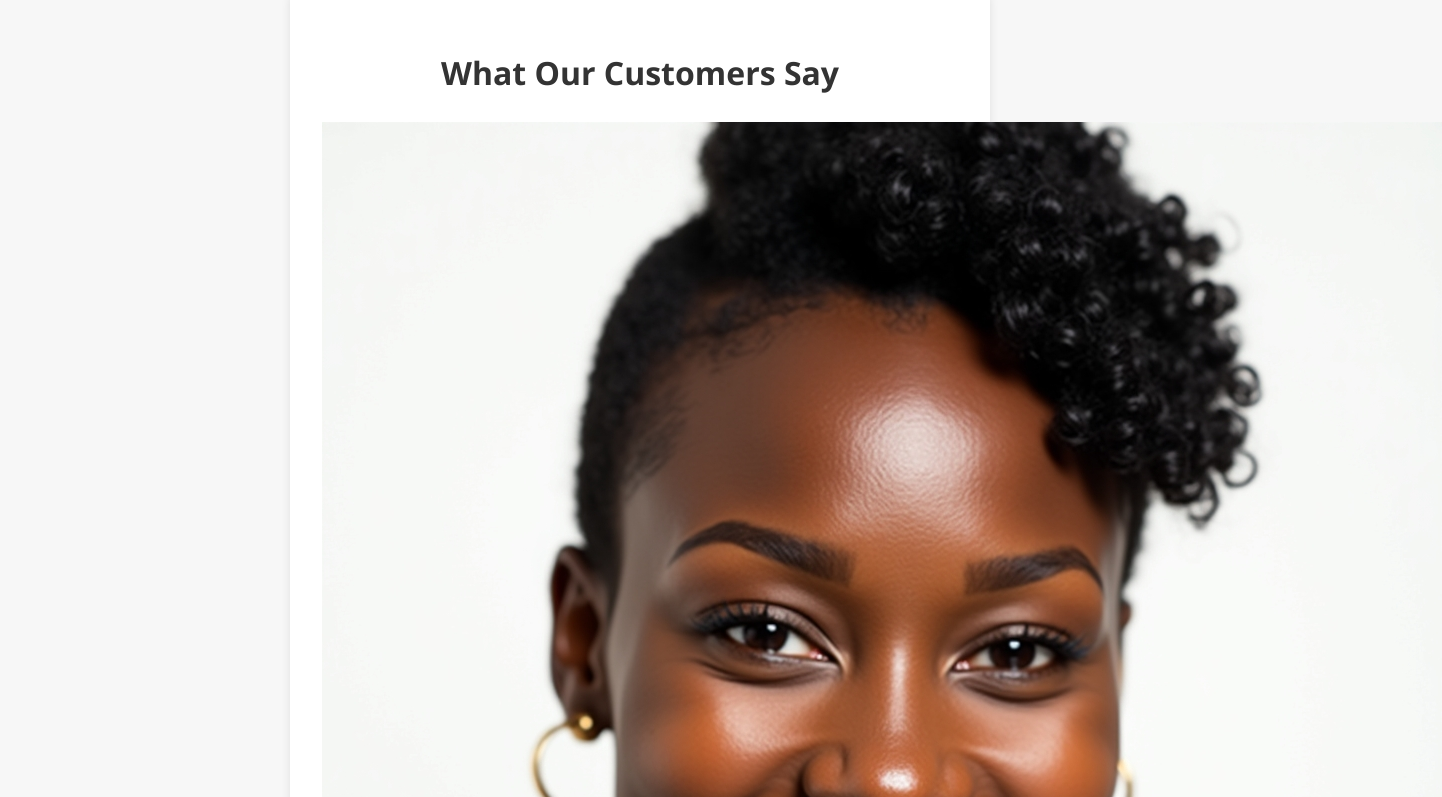
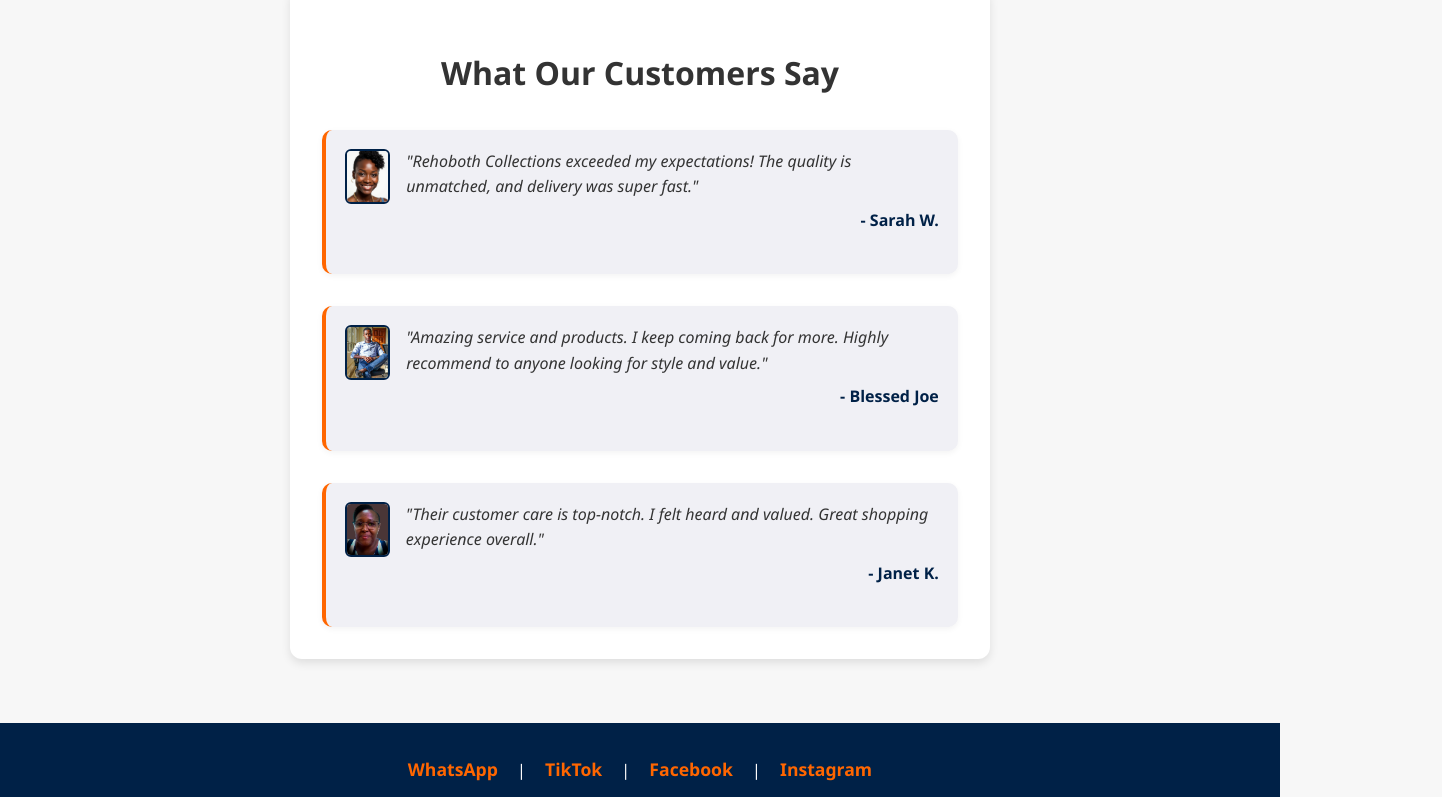
Before and after one commit to BlessedJoe254/Rehoboth-Collections-Shop, a plain HTML site: page contact.html in a window 1280 px wide. Shown: the part 1540-2337 px from the top of the page, 1442 px wide, since content can reach past the window. Drawn offline with Linux system fonts and the light colour scheme.

Commit message:
Add files via upload

```diff
--- a/styles.css
+++ b/styles.css
@@ -487,3 +487,99 @@
     padding: 1.5rem;
   }
 }
+.testimonials {
+  display: flex;
+  flex-direction: column;
+  gap: 1.5rem;
+  margin-top: 2rem;
+}
+
+.testimonial {
+  background-color: #f0f0f5;
+  padding: 1.5rem;
+  border-left: 5px solid #ff6600;
+  border-radius: 10px;
+  font-style: italic;
+  box-shadow: 0 2px 6px rgba(0,0,0,0.05);
+}
+
+.testimonial h4 {
+  margin-top: 1rem;
+  font-weight: 700;
+  font-style: normal;
+  color: #002147;
+  text-align: right;
+}
+.testimonials {
+  display: flex;
+  flex-direction: column;
+  gap: 2rem;
+  margin-top: 2rem;
+}
+
+.testimonial {
+  display: flex;
+  align-items: flex-start;
+  background-color: #f0f0f5;
+  padding: 1.5rem;
+  border-left: 5px solid #ff6600;
+  border-radius: 10px;
+  box-shadow: 0 2px 6px rgba(0,0,0,0.05);
+}
+
+.testimonial-img {
+  width: 60px;
+  height: 60px;
+  border-radius: 50%;
+  margin-right: 1rem;
+  object-fit: cover;
+  border: 2px solid #002147;
+}
+
+.testimonial-text p {
+  font-style: italic;
+  margin: 0;
+}
+
+.testimonial-text h4 {
+  margin-top: 0.5rem;
+  font-weight: 700;
+  color: #002147;
+  font-style: normal;
+}
+.testimonials {
+  display: flex;
+  flex-direction: column;
+  gap: 2rem;
+  margin-top: 2rem;
+}
+
+.testimonial {
+  display: flex;
+  align-items: flex-start;
+  background-color: #f0f0f5;
+  padding: 1.2rem;
+  border-left: 4px solid #ff6600;
+  border-radius: 10px;
+  box-shadow: 0 2px 6px rgba(0,0,0,0.05);
+}
+
+.testimonial-img {
+  width: 45px; /* Passport photo size */
+  height: 55px;
+  object-fit: cover;
+  border-radius: 6px; /* Slightly rounded like a real passport photo */
+  margin-right: 1rem;
+  border: 2px solid #002147;
+}
+
+.testimonial-text p {
+  font-style: italic;
+  margin: 0;
+}
+
+.testimonial-text h4 {
+  margin-top: 0.5rem;
+  font-weight: 700;
+  color: #002147;
+}
--- a/thankyou1.html
+++ b/thankyou1.html
@@ -5,94 +5,88 @@
   <meta name="viewport" content="width=device-width, initial-scale=1.0"/>
   <title>Thank You - Rehoboth Collections</title>
   <link rel="stylesheet" href="styles.css" />
+  <script src="https://cdnjs.cloudflare.com/ajax/libs/jspdf/2.5.1/jspdf.umd.min.js"></script>
   <style>
     body {
       font-family: 'Segoe UI', sans-serif;
-      margin: 0;
-      padding: 0;
-      background: #f7f7f7;
+      background-color: #f7f7f7;
+      text-align: center;
+      padding: 4rem 2rem;
     }
-
-    .thank-you-container {
-      max-width: 700px;
-      margin: 5rem auto;
+    .container {
+      max-width: 600px;
       background: white;
-      padding: 3rem 2rem;
-      text-align: center;
-      border-radius: 12px;
-      box-shadow: 0 4px 12px rgba(0, 0, 0, 0.1);
+      margin: auto;
+      padding: 2rem;
+      border-radius: 10px;
+      box-shadow: 0 0 10px rgba(0,0,0,0.1);
     }
-
-    .thank-you-container img {
-      width: 80px;
-      margin-bottom: 1.5rem;
+    h1 {
+      color: #28a745;
     }
-
-    .thank-you-container h2 {
-      font-size: 2rem;
-      color: #333;
-      margin-bottom: 1rem;
+    p {
+      margin-top: 1rem;
+      color: #555;
     }
-
-    .thank-you-container p {
-      color: #555;
-      font-size: 1.1rem;
-      line-height: 1.6;
-    }
-
-    .thank-you-container a {
+    .btn {
       display: inline-block;
       margin-top: 2rem;
-      padding: 0.8rem 2rem;
+      padding: 0.8rem 1.5rem;
       background-color: #ff6600;
       color: white;
+      border: none;
+      border-radius: 6px;
       text-decoration: none;
-      border-radius: 6px;
-      font-weight: bold;
-    }
-
-    .thank-you-container a:hover {
-      background-color: #e65c00;
+      font-size: 1rem;
     }
   </style>
 </head>
 <body>
-
-  <!-- Header -->
-  <header>
-    <div class="header-container">
-      <div class="logo-title">
-        <img src="logo.png" alt="Rehoboth Logo" class="logo">
-        <h1><span class="highlight">Rehoboth</span> Collections</h1>
-      </div>
-      <nav>
-        <a href="index.html">Home</a>
-        <a href="products.html">Products</a>
-        <a href="cart.html">Cart</a>
-        <a href="checkout.html">Checkout</a>
-        <a href="contact.html">Contact</a>
-      </nav>
-    </div>
-  </header>
-
-  <!-- Thank You Message -->
-  <div class="thank-you-container">
-    <img src="logo.png" alt="Rehoboth Logo" />
-    <h2>Thank You for Your Order!</h2>
-    <p>We’ve received your order and sent you a confirmation email. Your items will be delivered within 24 hours.</p>
-    <p>For any queries, feel free to contact us.</p>
-    <a href="products.html">Continue Shopping</a>
+  <div class="container">
+    <h1>Thank You for Your Order!</h1>
+    <p>Your order has been received. A confirmation email has been sent to you.</p>
+    <p>Your invoice will download shortly.</p>
+    <a href="index.html" class="btn">Return to Home</a>
   </div>
 
-  <!-- Footer -->
-  <footer>
-    <div class="social">
-      <a href="https://facebook.com/rehobothcollections" target="_blank">Facebook</a> |
-      <a href="https://instagram.com/rehobothcollections" target="_blank">Instagram</a> |
-      <a href="https://twitter.com/rehobothco" target="_blank">Twitter</a>
-    </div>
-    <p>&copy; 2025 Rehoboth Collections. Designed by Eng. Blessed Joe.</p>
-  </footer>
+  <script>
+    window.onload = () => {
+      const cart = JSON.parse(localStorage.getItem('cart')) || [];
+      const customerName = localStorage.getItem('customerName') || 'Customer';
+      const deliveryDate = new Date(Date.now() + 86400000).toLocaleDateString();
+
+      let total = 0;
+      let summary = '';
+
+      cart.forEach(item => {
+        const subtotal = item.quantity * item.price;
+        total += subtotal;
+        summary += `${item.name} x ${item.quantity} - Ksh ${subtotal}\n`;
+      });
+
+      const { jsPDF } = window.jspdf;
+      const doc = new jsPDF();
+
+      doc.setFontSize(14);
+      doc.text("Rehoboth Collections", 20, 20);
+      doc.text(`Invoice for: ${customerName}`, 20, 30);
+      doc.text(`Delivery Date: ${deliveryDate}`, 20, 40);
+      doc.text("Items Ordered:", 20, 55);
+      doc.setFontSize(12);
+      doc.text(summary || "No items found", 20, 65);
+      doc.setFontSize(14);
+      doc.text(`Total Paid: Ksh ${total}`, 20, 150);
+      doc.text("Thank you for shopping with us!", 20, 170);
+
+      // Add logo
+      const logoImg = new Image();
+      logoImg.src = 'logo.png'; // Ensure logo.png exists in your project
+      logoImg.onload = function () {
+        doc.addImage(logoImg, 'PNG', 150, 10, 40, 20);
+        doc.save(`Rehoboth_Invoice_${Date.now()}.pdf`);
+      };
+    };
+  </script>
 
 </body>
 </html>
```
Also changed, not shown: products.html (+4 -4 lines).
